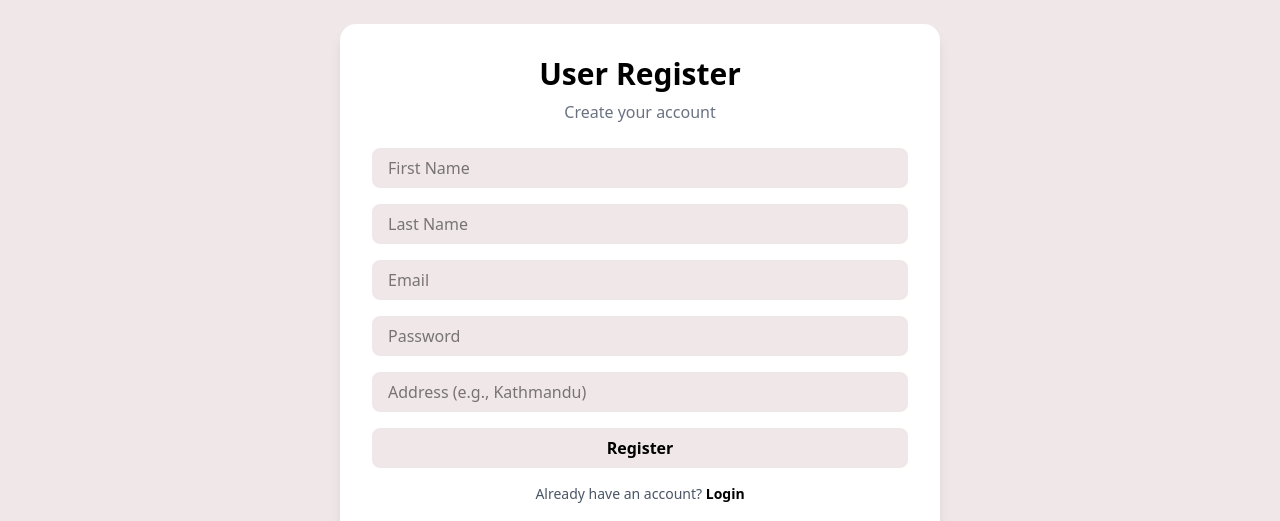
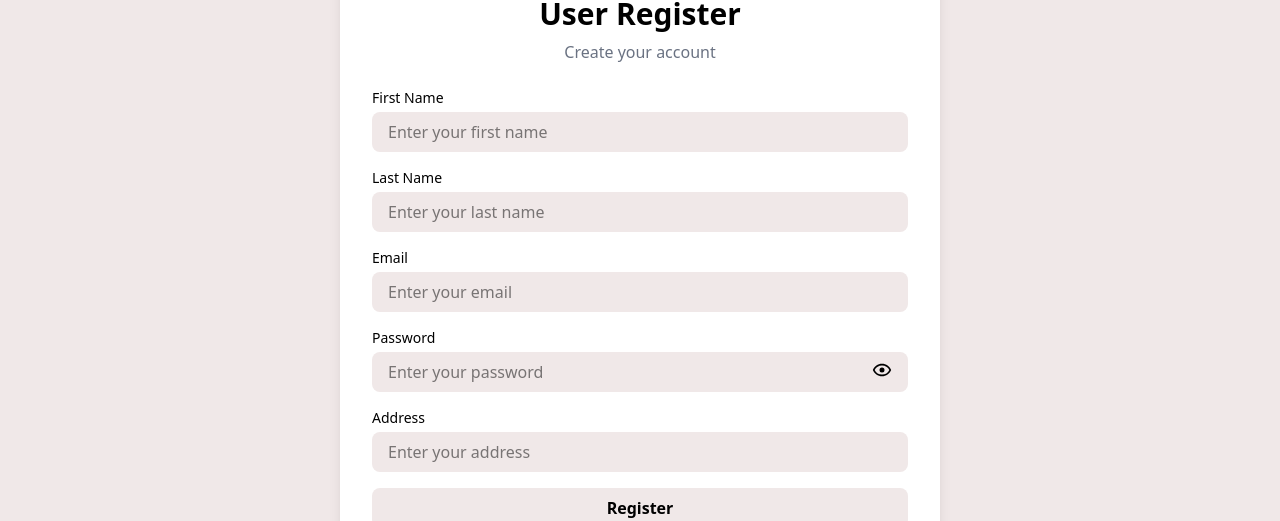
Before and after one commit to SumanSunuwar-SUDO/stylehub, a Next.js app in the folder client/: page /register in a window 1280 px wide. Shown: the part 190-711 px from the top of the page. Built offline with nearby package versions, Linux system fonts and the light colour scheme; no server answers.

Commit message:
feat: hide and show feature added

```diff
--- /dev/null
+++ b/client/src/UI/Hide.jsx
@@ -0,0 +1,21 @@
+import React from "react";
+
+const Hide = () => {
+  return (
+    <div>
+      <svg
+        xmlns="http://www.w3.org/2000/svg"
+        width="20"
+        height="20"
+        viewBox="0 0 24 24"
+      >
+        <path
+          fill="currentColor"
+          d="M2 5.27L3.28 4L20 20.72L18.73 22l-3.08-3.08c-1.15.38-2.37.58-3.65.58c-5 0-9.27-3.11-11-7.5c.69-1.76 1.79-3.31 3.19-4.54zM12 9a3 3 0 0 1 3 3a3 3 0 0 1-.17 1L11 9.17A3 3 0 0 1 12 9m0-4.5c5 0 9.27 3.11 11 7.5a11.8 11.8 0 0 1-4 5.19l-1.42-1.43A9.86 9.86 0 0 0 20.82 12A9.82 9.82 0 0 0 12 6.5c-1.09 0-2.16.18-3.16.5L7.3 5.47c1.44-.62 3.03-.97 4.7-.97M3.18 12A9.82 9.82 0 0 0 12 17.5c.69 0 1.37-.07 2-.21L11.72 15A3.064 3.064 0 0 1 9 12.28L5.6 8.87c-.99.85-1.82 1.91-2.42 3.13"
+        />
+      </svg>
+    </div>
+  );
+};
+
+export default Hide;
--- /dev/null
+++ b/client/src/UI/Show.jsx
@@ -0,0 +1,21 @@
+import React from "react";
+
+const Show = () => {
+  return (
+    <div>
+      <svg
+        xmlns="http://www.w3.org/2000/svg"
+        width="20"
+        height="20"
+        viewBox="0 0 24 24"
+      >
+        <path
+          fill="currentColor"
+          d="M12 9a3 3 0 0 1 3 3a3 3 0 0 1-3 3a3 3 0 0 1-3-3a3 3 0 0 1 3-3m0-4.5c5 0 9.27 3.11 11 7.5c-1.73 4.39-6 7.5-11 7.5S2.73 16.39 1 12c1.73-4.39 6-7.5 11-7.5M3.18 12a9.821 9.821 0 0 0 17.64 0a9.821 9.821 0 0 0-17.64 0"
+        />
+      </svg>
+    </div>
+  );
+};
+
+export default Show;
--- a/client/src/auth/Login.jsx
+++ b/client/src/auth/Login.jsx
@@ -8,10 +8,13 @@ import { useState, useContext } from "react";
 import { AuthContext } from "@/context/AuthContext";
 import { toast } from "react-toastify";
 import { useSubmit } from "@/app/hooks/useSubmit";
+import Hide from "@/UI/Hide";
+import Show from "@/UI/Show";
 
 const Login = () => {
   const [email, setEmail] = useState("");
   const [password, setPassword] = useState("");
+  const [showPassword, setShowPassword] = useState(false);
   const router = useRouter();
   const { login } = useContext(AuthContext);
   const { loading, handleSubmit: safeSubmit } = useSubmit();
@@ -75,16 +78,23 @@ const Login = () => {
             />
           </div>
 
-          <div>
+          <div className="relative">
             <label className="block text-sm font-medium mb-1">Password</label>
             <input
-              type="password"
+              type={showPassword ? "text" : "password"}
               placeholder="Enter your password"
               className="w-full px-4 py-2 rounded-lg focus:outline-gray-500 bg-[#F0E8E8]"
               value={password}
               onChange={(e) => setPassword(e.target.value)}
               required
             />
+
+            <span
+              onClick={() => setShowPassword(!showPassword)}
+              className="absolute right-4 top-1/2 cursor-pointer text-sm select-none"
+            >
+              {showPassword ? <Hide /> : <Show />}
+            </span>
           </div>
 
           <button
--- a/client/src/auth/Register.jsx
+++ b/client/src/auth/Register.jsx
@@ -1,6 +1,8 @@
 "use client";
 
 import { baseURL } from "@/config/env";
+import Hide from "@/UI/Hide";
+import Show from "@/UI/Show";
 import axios from "axios";
 import { useRouter } from "next/navigation";
 import React, { useState } from "react";
@@ -15,11 +17,11 @@ const Register = () => {
   const [password, setPassword] = useState("");
   const [address, setAddress] = useState("");
   const [loading, setLoading] = useState(false);
+  const [showPassword, setShowPassword] = useState(false);
 
   const handleSubmit = async (e) => {
     e.preventDefault();
 
-    // Frontend validation
     if (!firstName || !lastName || !email || !password || !address) {
       toast.error("All fields are required!");
       return;
@@ -41,7 +43,6 @@ const Register = () => {
           "Registration successful! Please check your email to verify."
         );
 
-        // Clear form
         setFirstName("");
         setLastName("");
         setEmail("");
@@ -50,12 +51,10 @@ const Register = () => {
 
         setTimeout(() => {
           router.push("/login");
-        }, 1500);
+        }, 800);
       }
     } catch (error) {
       console.log("Axios error response:", error.response?.data);
-
-      // Show backend error if available
       if (error.response?.data?.message) {
         toast.error(error.response.data.message);
       } else {
@@ -73,46 +72,71 @@ const Register = () => {
         <p className="text-center text-gray-500 mb-6">Create your account</p>
 
         <form onSubmit={handleSubmit} className="space-y-4" autoComplete="off">
+          <div>
+            <label className="block text-sm font-medium mb-1">First Name</label>
             <input
               type="text"
-            placeholder="First Name"
+              placeholder="Enter your first name"
               value={firstName}
               onChange={(e) => setFirstName(e.target.value)}
               required
               className="w-full px-4 py-2 rounded-lg bg-[#F0E8E8] focus:outline-gray-500"
             />
+          </div>
+
+          <div>
+            <label className="block text-sm font-medium mb-1">Last Name</label>
             <input
               type="text"
-            placeholder="Last Name"
+              placeholder="Enter your last name"
               value={lastName}
               onChange={(e) => setLastName(e.target.value)}
               required
               className="w-full px-4 py-2 rounded-lg bg-[#F0E8E8] focus:outline-gray-500"
             />
+          </div>
+
+          <div>
+            <label className="block text-sm font-medium mb-1">Email</label>
             <input
               type="email"
-            placeholder="Email"
+              placeholder="Enter your email"
               value={email}
               onChange={(e) => setEmail(e.target.value)}
               required
               className="w-full px-4 py-2 rounded-lg bg-[#F0E8E8] focus:outline-gray-500"
             />
+          </div>
+
+          <div className="relative">
+            <label className="block text-sm font-medium mb-1">Password</label>
             <input
-            type="password"
-            placeholder="Password"
+              type={showPassword ? "text" : "password"}
+              placeholder="Enter your password"
               value={password}
               onChange={(e) => setPassword(e.target.value)}
               required
               className="w-full px-4 py-2 rounded-lg bg-[#F0E8E8] focus:outline-gray-500"
             />
+            <span
+              onClick={() => setShowPassword(!showPassword)}
+              className="absolute right-4 top-1/2  cursor-pointer text-sm select-none"
+            >
+              {showPassword ? <Hide /> : <Show />}
+            </span>
+          </div>
+
+          <div>
+            <label className="block text-sm font-medium mb-1">Address</label>
             <input
               type="text"
-            placeholder="Address (e.g., Kathmandu)"
+              placeholder="Enter your address"
               value={address}
               onChange={(e) => setAddress(e.target.value)}
               required
               className="w-full px-4 py-2 rounded-lg bg-[#F0E8E8] focus:outline-gray-500"
             />
+          </div>
 
           <button
             type="submit"
```
Lines whose indentation alone changed are shown as unchanged.
